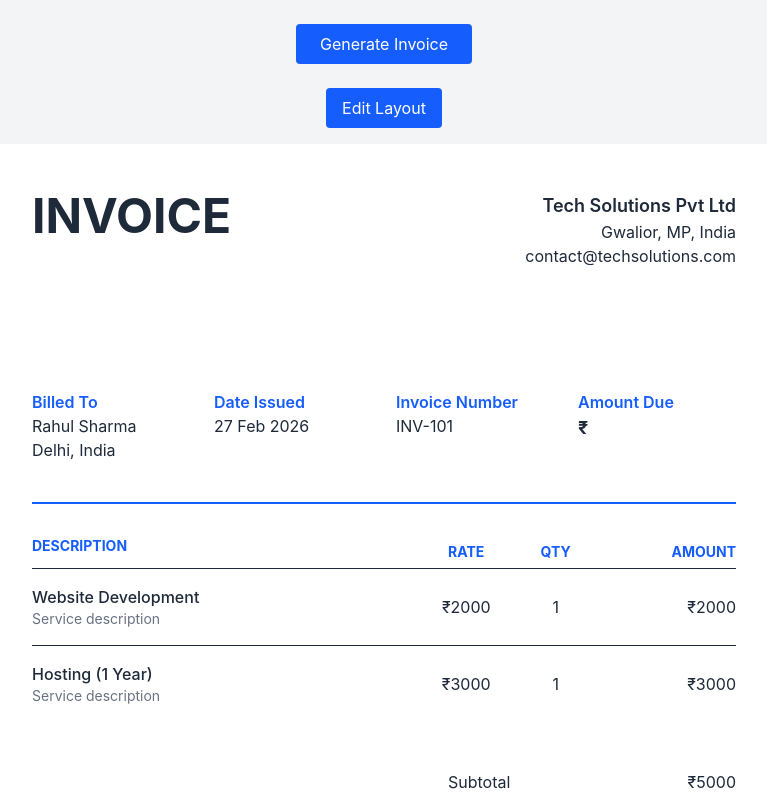
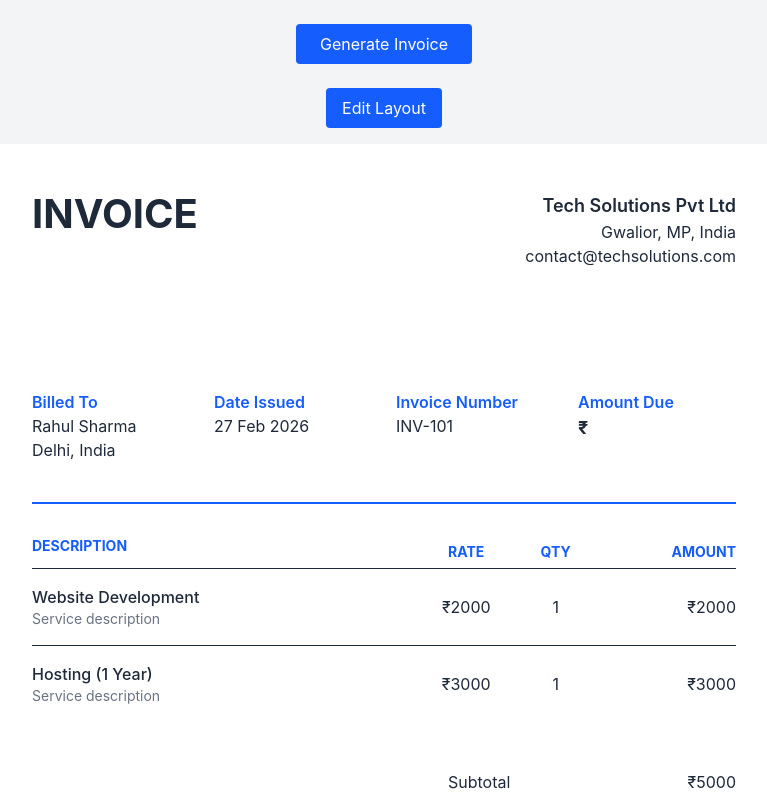
Before and after one commit to IamProgrammer24/Invoice-Editor, a React (Vite) app in the folder client/: page / in a window 1280 px wide. Both pictures are taken after a click on the button "Generate Invoice". Shown: the top 800 px of the page, without its empty margins (256-1023 px from the left). Built offline with nearby package versions, Linux system fonts and the light colour scheme.

Commit message:
fix: made child and parent independently draggable/resizabe

```diff
--- a/client/src/components/CompanySection.jsx
+++ b/client/src/components/CompanySection.jsx
@@ -1,20 +1,150 @@
 import DraggableResizable from "./DraggableResizable";
+import { useState, useEffect, useRef } from "react";
 
 const CompanySection = ({ data, layout, refs, editMode }) => {
+  const titleContainerRef = useRef(null);
+  const firstRender = useRef(true);
+
+  const [fontSize, setFontSize] = useState(
+    layout?.title?.height ? (layout.title.height / 60) * 40 : 40,
+  );
+
+  // Track if the title itself is active (draggable)
+  const [isTitleActive, setIsTitleActive] = useState(false);
+
+  // Update font size if layout changes
+  useEffect(() => {
+    if (layout?.title?.height) {
+      setFontSize((layout.title.height / 60) * 40);
+    }
+  }, [layout]);
+
+  // ResizeObserver for title
+  useEffect(() => {
+    if (!editMode || !isTitleActive || !titleContainerRef.current) return;
+
+    const container = titleContainerRef.current;
+
+    // Reset firstRender whenever title becomes active
+    firstRender.current = true;
+
+    const resizeObserver = new ResizeObserver(() => {
+      if (!titleContainerRef.current) return;
+      const { width, height } =
+        titleContainerRef.current.getBoundingClientRect();
+
+      // font size relative to container height
+      const newFontSize = Math.max(Math.min(height * 0.7, 80), 12); // 0.7 = 70% of height
+      setFontSize(newFontSize);
+    });
+
+    resizeObserver.observe(container);
+    return () => resizeObserver.disconnect();
+  }, [editMode, isTitleActive]);
+
+  const renderTitle = () => {
+    if (isTitleActive && editMode) {
+      return (
+        // <DraggableResizable
+        //   layout={{
+        //     x: layout?.title?.x || 0,
+        //     y: layout?.title?.y || 0,
+        //     width: layout?.title?.width || 200,
+        //     height: layout?.title?.height || 60,
+        //   }}
+        // >
+        //   <div
+        //     ref={titleContainerRef}
+        //     style={{
+        //       width: "100%",
+        //       height: "100%",
+        //       display: "flex",
+        //       alignItems: "center",
+        //       justifyContent: "center",
+        //     }}
+        //   >
+        //     <h1
+        //       style={{
+        //         fontSize: `${fontSize}px`,
+        //         lineHeight: 1,
+        //         fontWeight: "bold",
+        //         width: "100%",
+        //         textAlign: "center",
+        //       }}
+        //     >
+        //       INVOICE
+        //     </h1>
+        //   </div>
+        // </DraggableResizable>
+        <DraggableResizable
+          layout={{
+            x: layout?.title?.x || 0,
+            y: layout?.title?.y || 0,
+            width: layout?.title?.width || 200,
+            height: layout?.title?.height || 60,
+          }}
+        >
+          <div
+            ref={titleContainerRef}
+            style={{
+              width: "100%",
+              height: "100%",
+            }}
+          >
+            <h1
+              style={{
+                fontSize: `${fontSize}px`,
+                lineHeight: 1,
+                fontWeight: "bold",
+                width: "100%",
+                height: "100%",
+                margin: 0, // remove default h1 margin
+                padding: 0, // remove any padding
+                // textAlign: "center",
+                // display: "flex",
+                // alignItems: "center",
+                // justifyContent: "center",
+              }}
+            >
+              INVOICE
+            </h1>
+          </div>
+        </DraggableResizable>
+      );
+    } else {
+      return (
+        <div
+          ref={titleContainerRef}
+          onClick={(e) => {
+            e.stopPropagation(); // Prevent parent drag activation
+            if (editMode) setIsTitleActive(true);
+          }}
+        >
+          <h1
+            style={{
+              fontSize: `${fontSize}px`,
+              lineHeight: 1.1,
+              fontWeight: "bold",
+              cursor: editMode ? "pointer" : "default",
+            }}
+          >
+            INVOICE
+          </h1>
+        </div>
+      );
+    }
+  };
+
   return (
-    <div className="relative mb-12" style={{ width: "100%", minHeight: 150 }}>
-      {/* ================= LEFT ================= */}
-      {editMode ? (
-        <DraggableResizable layout={layout?.title}>
-          <h1 className="text-5xl font-bold cursor-move">INVOICE</h1>
-        </DraggableResizable>
-      ) : (
-        <div ref={refs?.titleRef}>
-          <h1 className="text-5xl font-bold">INVOICE</h1>
-        </div>
-      )}
+    <div
+      className="relative mb-12"
+      style={{ width: "100%", minHeight: 150 }}
+      onClick={() => {
+        if (editMode && !isTitleActive) setIsTitleActive(false); // reset when clicking outside
+      }}
+    >
+      {renderTitle()}
 
-      {/* ================= RIGHT ================= */}
       <div className="absolute right-0 top-0 text-right">
         <h2 className="font-semibold text-lg">{data.company.name}</h2>
         <p>{data.company.address}</p>
```
